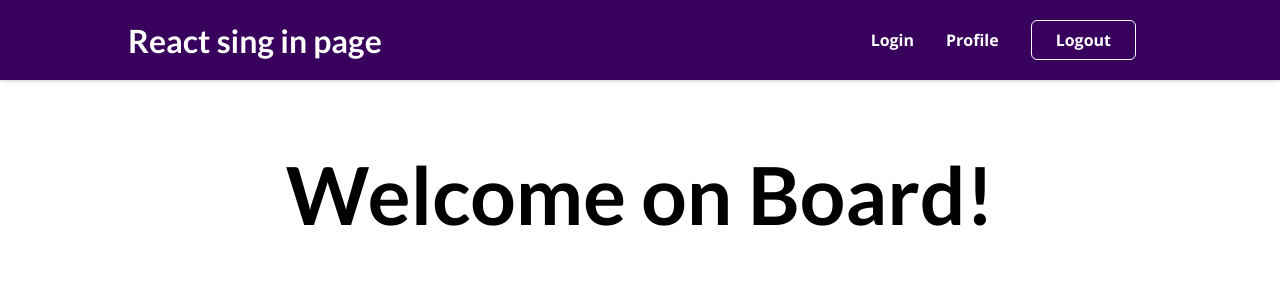
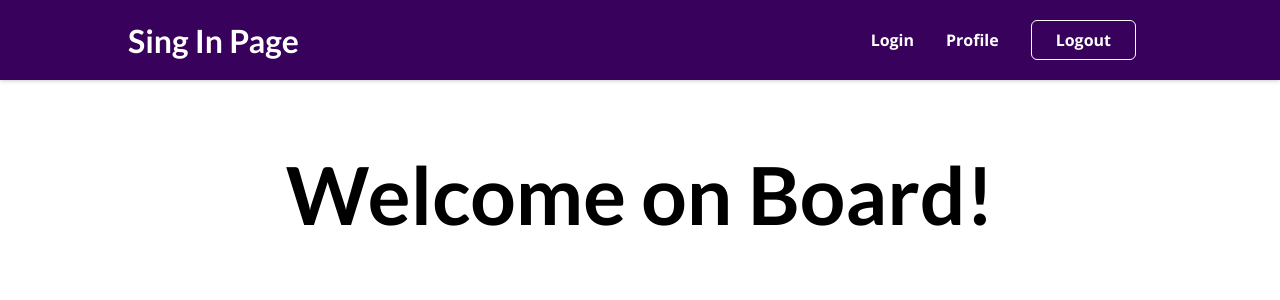
Before and after one commit to MahsumaRezai/Single__Page__LogIn, a React (Create React App) app: page / in a window 1280 px wide. Shown: the top 300 px of the page. Built offline with nearby package versions, Linux system fonts and the light colour scheme.

Commit message:
work on head section

```diff
--- a/src/components/Layout/MainNavigation.js
+++ b/src/components/Layout/MainNavigation.js
@@ -6,7 +6,7 @@ const MainNavigation = () => {
   return (
     <header className={classes.header}>
       <Link to='/'>
-        <div className={classes.logo}>React sing in page</div>
+        <div className={classes.logo}> Sing In Page</div>
       </Link>
       <nav>
         <ul>
```
